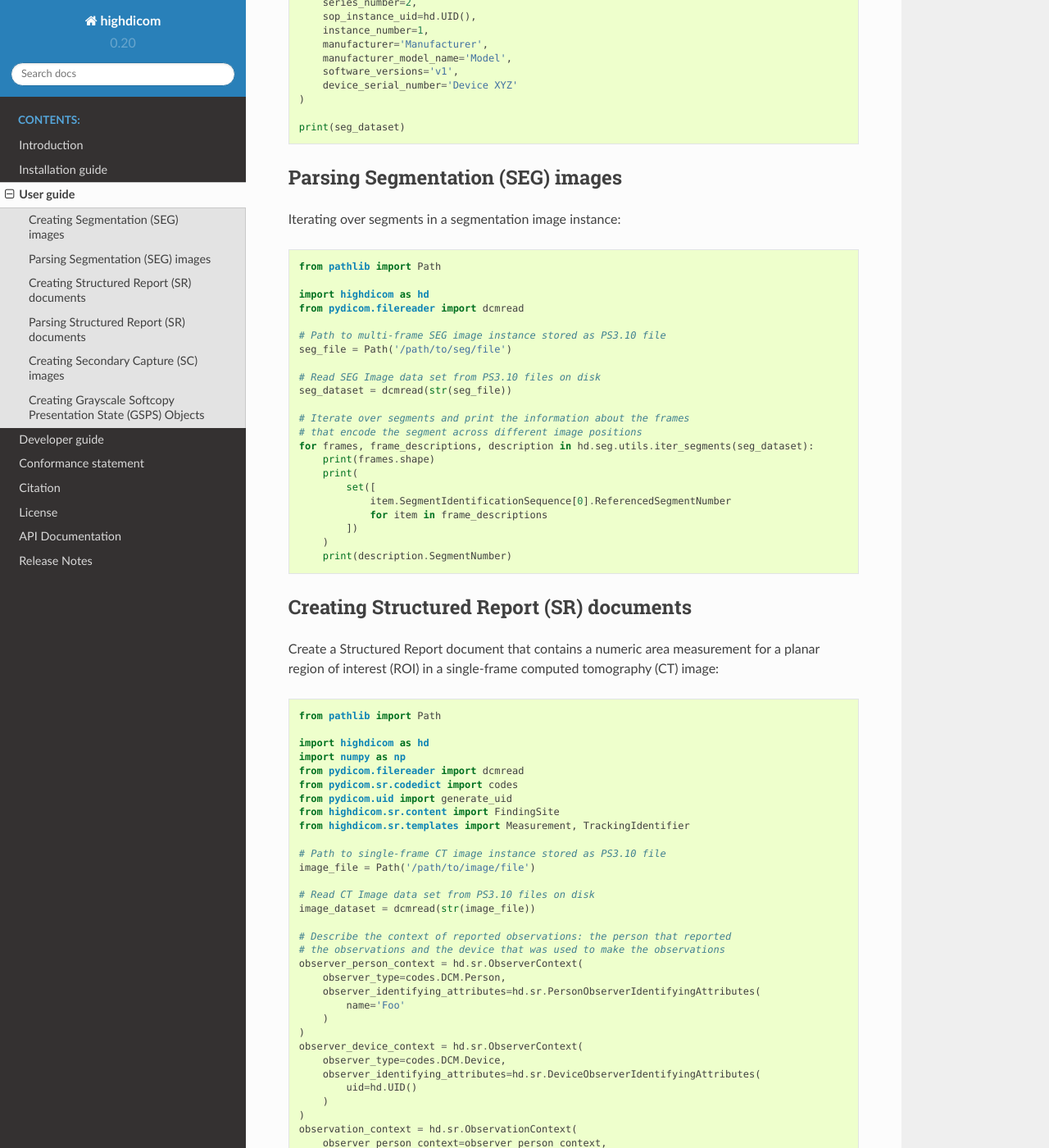
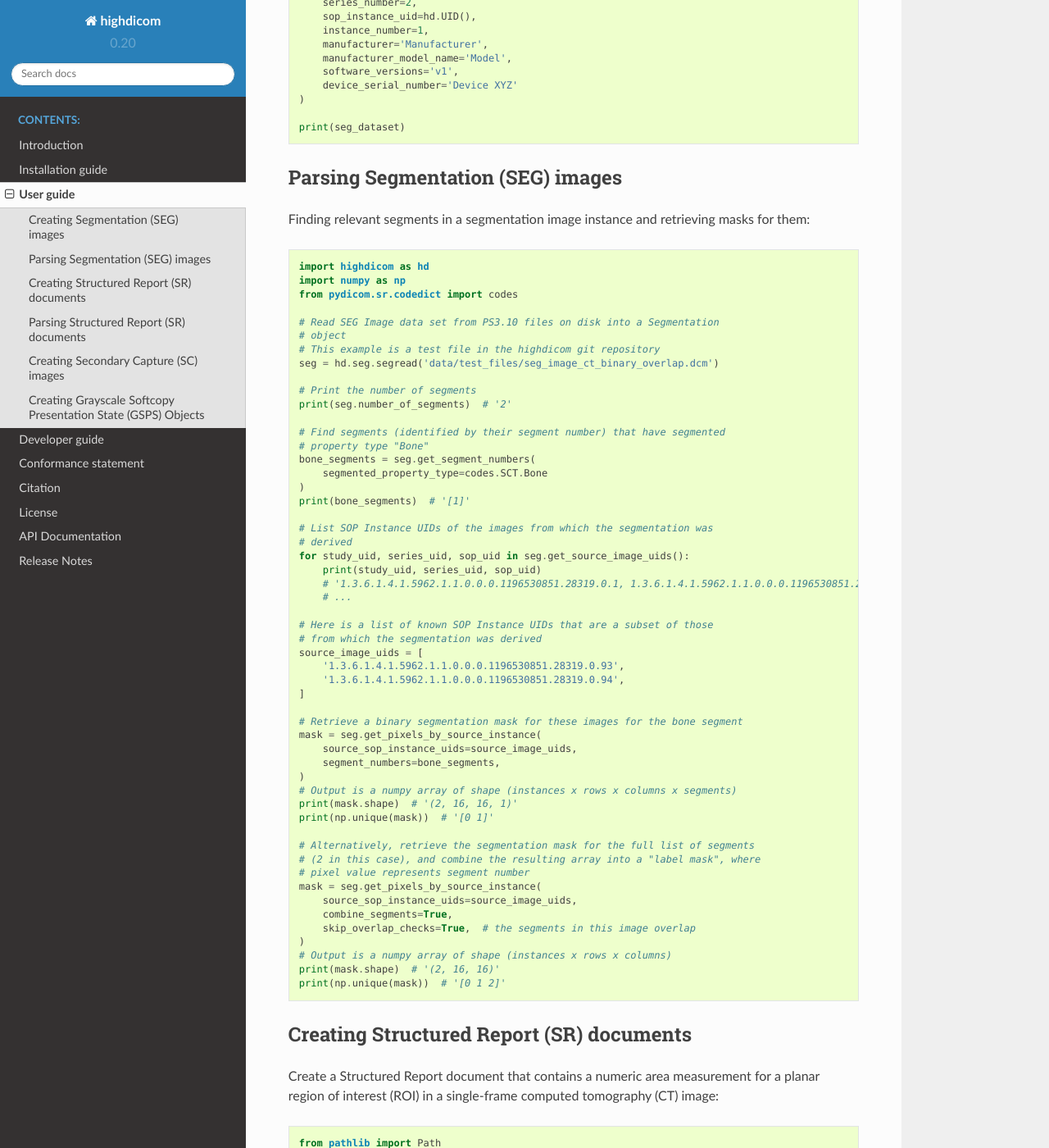
Before and after one commit to ImagingDataCommons/highdicom, a Sphinx documentation site: the page built from docs/usage.rst, in a window 1280 px wide and 1400 px high, scrolled down 2209 px. Shown: the whole window at 82% size. Built offline with Sphinx 7.4.7 and the Read the Docs theme 2.0.0, drawn with Linux system fonts in a browser that asks for light colours.

Commit message:
Update user guide

```diff
--- a/docs/usage.rst
+++ b/docs/usage.rst
@@ -143,32 +143,64 @@
 Parsing Segmentation (SEG) images
 ---------------------------------
 
-Iterating over segments in a segmentation image instance:
+Finding relevant segments in a segmentation image instance and retrieving masks
+for them:
 
 .. code-block:: python
 
-    from pathlib import Path
+    import highdicom as hd
+    import numpy as np
+    from pydicom.sr.codedict import codes
 
-    import highdicom as hd
-    from pydicom.filereader import dcmread
+    # Read SEG Image data set from PS3.10 files on disk into a Segmentation
+    # object
+    # This example is a test file in the highdicom git repository
+    seg = hd.seg.segread('data/test_files/seg_image_ct_binary_overlap.dcm')
 
-    # Path to multi-frame SEG image instance stored as PS3.10 file
-    seg_file = Path('/path/to/seg/file')
+    # Print the number of segments
+    print(seg.number_of_segments)  # '2'
 
-    # Read SEG Image data set from PS3.10 files on disk
-    seg_dataset = dcmread(str(seg_file))
+    # Find segments (identified by their segment number) that have segmented
+    # property type "Bone"
+    bone_segments = seg.get_segment_numbers(
+        segmented_property_type=codes.SCT.Bone
+    )
+    print(bone_segments)  # '[1]'
 
-    # Iterate over segments and print the information about the frames
-    # that encode the segment across different image positions
-    for frames, frame_descriptions, description in hd.seg.utils.iter_segments(seg_dataset):
-        print(frames.shape)
-        print(
-            set([
-                item.SegmentIdentificationSequence[0].ReferencedSegmentNumber
-                for item in frame_descriptions
-            ])
-        )
-        print(description.SegmentNumber)
+    # List SOP Instance UIDs of the images from which the segmentation was
+    # derived
+    for study_uid, series_uid, sop_uid in seg.get_source_image_uids():
+        print(study_uid, series_uid, sop_uid)
+        # '1.3.6.1.4.1.5962.1.1.0.0.0.1196530851.28319.0.1, 1.3.6.1.4.1.5962.1.1.0.0.0.1196530851.28319.0.2, 1.3.6.1.4.1.5962.1.1.0.0.0.1196530851.28319.0.93'
+        # ...
+
+    # Here is a list of known SOP Instance UIDs that are a subset of those
+    # from which the segmentation was derived
+    source_image_uids = [
+        '1.3.6.1.4.1.5962.1.1.0.0.0.1196530851.28319.0.93',
+        '1.3.6.1.4.1.5962.1.1.0.0.0.1196530851.28319.0.94',
+    ]
+
+    # Retrieve a binary segmentation mask for these images for the bone segment
+    mask = seg.get_pixels_by_source_instance(
+        source_sop_instance_uids=source_image_uids,
+        segment_numbers=bone_segments,
+    )
+    # Output is a numpy array of shape (instances x rows x columns x segments)
+    print(mask.shape)  # '(2, 16, 16, 1)'
+    print(np.unique(mask))  # '[0 1]'
+
+    # Alternatively, retrieve the segmentation mask for the full list of segments
+    # (2 in this case), and combine the resulting array into a "label mask", where
+    # pixel value represents segment number
+    mask = seg.get_pixels_by_source_instance(
+        source_sop_instance_uids=source_image_uids,
+        combine_segments=True,
+        skip_overlap_checks=True,  # the segments in this image overlap
+    )
+    # Output is a numpy array of shape (instances x rows x columns)
+    print(mask.shape)  # '(2, 16, 16)'
+    print(np.unique(mask))  # '[0 1 2]'
 
 
 .. _creating-sr:
```
Also changed, not shown: 1 other file.
